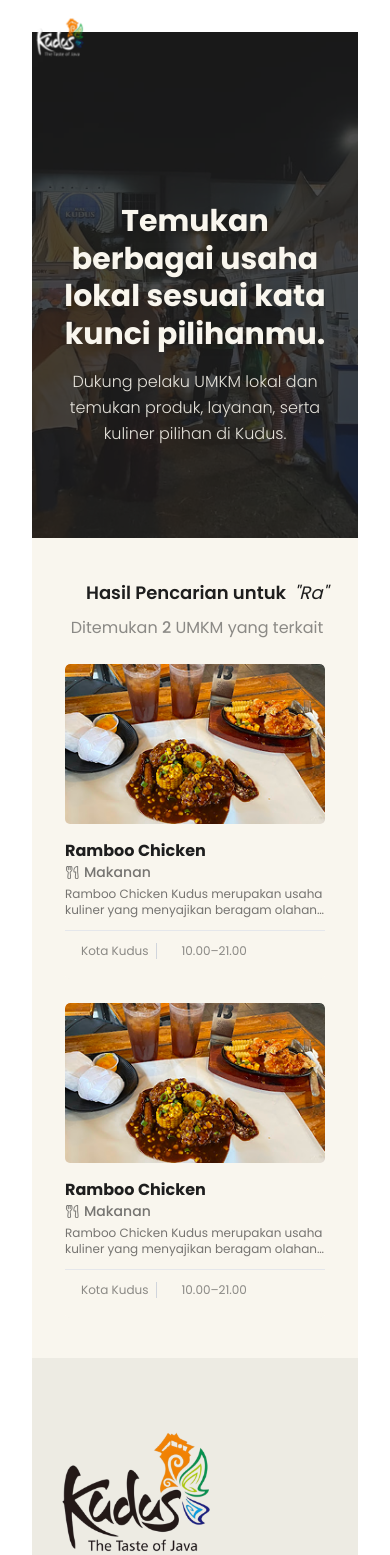
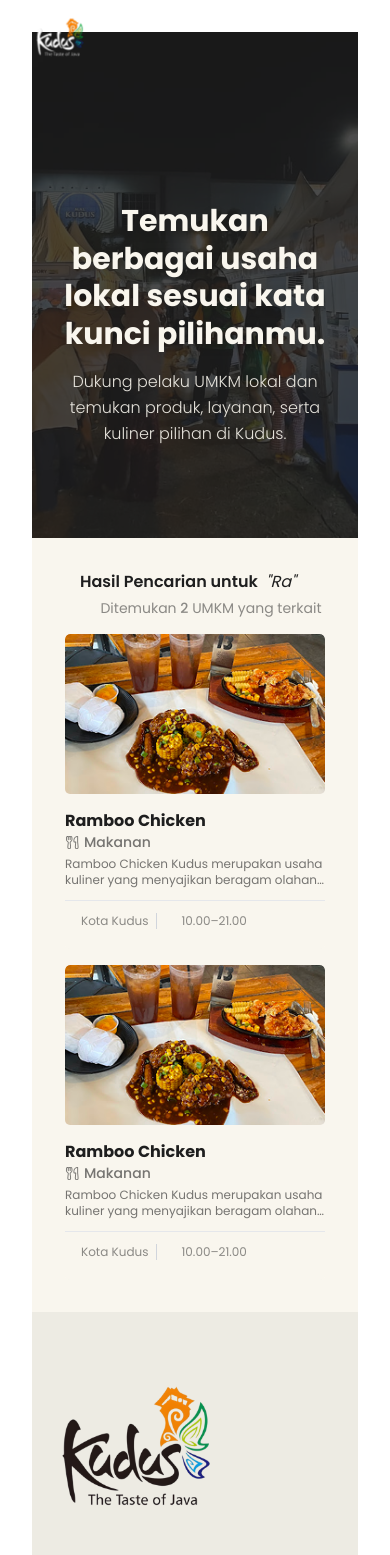
Before and after one commit to Choiranam/umkm-wong-kudus, a React (Vite) app: page /pencarian in a window 390 px wide. Shown: the top 1555 px of the page. Built offline with nearby package versions, Linux system fonts and the light colour scheme; some icons are missing.

Commit message:
Fix:[AI] Responsive Layout for PencarianPage

```diff
--- a/src/pages/PencarianPage.jsx
+++ b/src/pages/PencarianPage.jsx
@@ -4,10 +4,10 @@
 import HeroContent from "../components/HeroContent";
 import UMKMCard from "../components/UMKMCard";
 import { Icon } from "@iconify/react";
-import PageContainer from "../components/PageContainer"; // ✅ import PageContainer
+import PageContainer from "../components/PageContainer";
 
 const PencarianPage = () => {
-  // Data hasil pencarian (contoh bisa diganti dari API nanti)
+  // Data hasil pencarian
   const hasilPencarian = [
     {
       name: "Ramboo Chicken",
@@ -29,7 +29,7 @@
     },
   ];
 
-  const keyword = "Ra";
+  const keyword = "Ra"; // Contoh keyword
 
   return (
     <div className="bg-light min-h-screen">
@@ -43,21 +43,55 @@
       />
 
       {/* ===== Hasil Pencarian ===== */}
-      <PageContainer variant="default" className="py-10">
-        <div className="mb-6">
+      {/* PENYESUAIAN 1: Padding Container Responsif
+          - Sebelum: py-10
+          - Sesudah: py-6 sm:py-10
+      */}
+      <PageContainer variant="default" className="py-6 sm:py-10">
+        {/* PENYESUAIAN 2: Margin Bawah Responsif
+            - Sebelum: mb-6
+            - Sesudah: mb-4 sm:mb-6
+        */}
+        <div className="mb-4 sm:mb-6">
           <div className="flex items-center gap-2">
-            <Icon icon="hugeicons:idea-01" width="30" height="30" className="text-orange" />
-            <h2 className="text-lg font-semibold text-dark flex items-center gap-2">
+            {/* PENYESUAIAN 3: Ukuran Icon Responsif
+                - Sebelum: width="30" height="30"
+                - Sesudah: width="24" height="24" sm:width="30" sm:height="30"
+            */}
+            <Icon
+              icon="hugeicons:idea-01"
+              width="24"
+              height="24"
+              className="text-orange sm:w-[30px] sm:h-[30px]"
+            />
+            {/* PENYESUAIAN 4: Ukuran Font Judul Responsif
+                - Sebelum: text-lg
+                - Sesudah: text-base sm:text-lg
+            */}
+            <h2 className="text-base sm:text-lg font-semibold text-dark flex items-center gap-2">
               Hasil Pencarian untuk <span className="italic font-normal">"{keyword}"</span>
             </h2>
           </div>
-          <p className="text-dark/50 mt-2 pl-1">
+          {/* PENYESUAIAN 5: Alignment & Ukuran Font Sub-Judul
+                - Sebelum: text-dark/50 mt-2 pl-1
+                - Sesudah: text-sm sm:text-base ... mt-1 sm:mt-2 pl-[32px] sm:pl-[38px]
+                - Alasan: 'pl-[32px]' (24px icon + 8px gap) di mobile dan
+                  'sm:pl-[38px]' (30px icon + 8px gap) di desktop
+                  membuat teks ini lurus dengan judul di atasnya.
+            */}
+          <p className="text-sm sm:text-base text-dark/50 mt-1 sm:mt-2 pl-8 sm:pl-[38px]">
             Ditemukan <span className="font-medium">{hasilPencarian.length}</span> UMKM yang terkait
           </p>
         </div>
 
         {/* Grid UMKM */}
-        <div className="flex flex-wrap gap-6 justify-center md:justify-start">
+        {/* PENYESUAIAN 6: Spasi Grid Responsif
+            - Sebelum: gap-6
+            - Sesudah: gap-4 sm:gap-6
+            - Alasan: Mengurangi spasi antar kartu di mobile.
+            - justify-center md:justify-start (Sudah bagus!)
+        */}
+        <div className="flex flex-wrap gap-4 sm:gap-6 justify-center md:justify-start">
           {hasilPencarian.map((umkm, index) => (
             <UMKMCard key={index} data={umkm} />
           ))}
```
